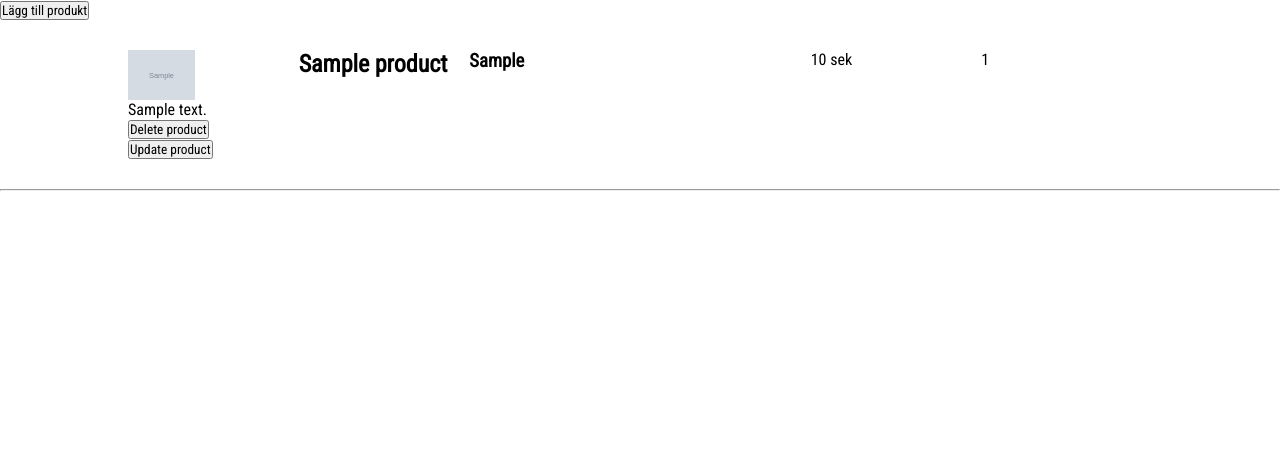
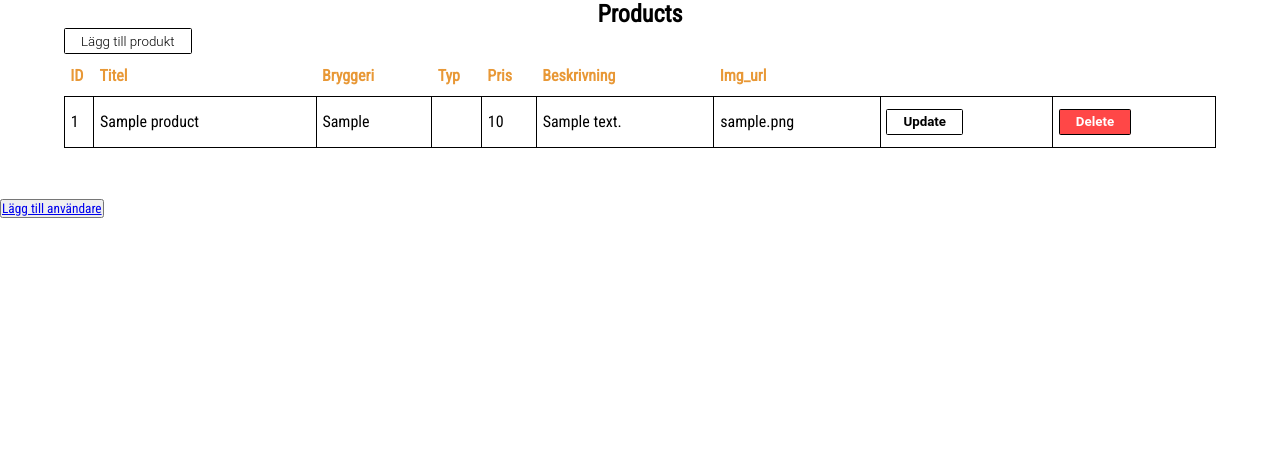
Before and after one commit to brogeby/oltanken, a PHP site: page /oltanken/admin/editproducts.php in a window 1280 px wide. Shown: the part 111-569 px from the top of the page. Run offline with PHP 8.4, Linux system fonts and the light colour scheme; tables that the repository leaves empty or names only in its code hold one stand-in row (values such as "Sample post"); grey boxes marked "Sample" are stand-in pictures.

Commit message:
converted the adminview of products to a table

```diff
--- a/ecommerce-template/public/admin/editproducts.php
+++ b/ecommerce-template/public/admin/editproducts.php
@@ -23,10 +23,12 @@
 	<link href="https://fonts.googleapis.com/css2?family=Montserrat&family=Roboto+Condensed&display=swap" rel="stylesheet">
     <link rel='stylesheet' type='text/css' media='screen' href='../styles/main.css'>
     <link rel='stylesheet' type='text/css' media='screen' href='../styles/productlist-admin.css'>
+    <link rel="stylesheet" href="https://cdnjs.cloudflare.com/ajax/libs/font-awesome/4.7.0/css/font-awesome.min.css">
 </head>
 <body>
 <?php include '../parts/menu.php';?>
 
+<h2>Products</h2>
 <button id="create-product">Lägg till produkt</button>
 
 <div id="create-product-modal" class="modal">
@@ -50,30 +52,48 @@
     </div>
 </div>
 
-<section id="admin-list">
-    <?php foreach ($products as $key => $content) { ?>
-        <ul class="admin-product">
-            <img class="admin-image" src="<?=htmlentities(IMG_PATH . $content['img_url'])?>" alt="<?=htmlentities($content['title'])?>">
-            <h2 class="admin-title"><?=htmlentities($content['title'])?></h2>
-            <h3 class="admin-brewery"><?=htmlentities($content['brewery'])?></h3>
-            <h3 class="admin-type"><?=htmlentities($content['type'])?></h3>
-            <p class="admin-price"><?=htmlentities($content['price'])?> sek</p>
-            <p class="admin-id"><?=htmlentities($content['id'])?></p>
-            <p class="admin-desc"><?=htmlentities($content['description'])?></p>
-            <div class="updateDelete">
+<table class="wrapper-table">
+    <thead>
+        <tr>
+            <th>ID</th>
+            <th>Titel</th>
+            <th>Bryggeri</th>
+            <th>Typ</th>
+            <th>Pris</th>
+            <th>Beskrivning</th>
+            <th>Img_url</th>
+    </thead>
+    <tbody>
+    <?php foreach ($products as $content) { ?>
+        <tr>
+            <td><?=htmlentities($content["id"]); ?></td>
+            <td><?=htmlentities($content["title"]); ?></td>
+            <td><?=htmlentities($content["brewery"]); ?></td>
+            <td><?=htmlentities($content["type"]); ?></td>
+            <td><?=htmlentities($content["price"]); ?></td>
+            <td><?=htmlentities($content["description"]); ?></td>
+            <td><?=htmlentities($content["img_url"]); ?></td>
+            <td>
+                <form action="updateproduct.php" method="GET">
+                    <input type="hidden" name="updateId" value="<?=$content['id']?>">
+                    <input type="submit" name="updateBtn" class="update-btn" value="Update">
+                </form>
+            </td>
+            <td>
                 <form action="#" method="POST">
                     <input type="hidden" name="deleteId" value="<?=$content['id']?>">
-                    <input type="submit" name="deleteBtn" class="delete-btn" value="Delete product">
+                    <input type="submit" name="deleteBtn" class="delete-btn" value="Delete">
                 </form>
-                <form action="updateproduct.php" method="GET">
-                    <input type="hidden" name="updateId" value="<?=$content['id']?>">
-                    <input type="submit" name="updateBtn" class="update-btn" value="Update product">
-                </form>
-            </div>
-        </ul>
-        <hr>
-    <?php } ?>
-</section>
+            </td>
+        </tr>
+        <?php } ?>
+    </tbody>
+</table>
+<button class="add-btn"><a href="create-content.php">Lägg till användare</a></button>
+
+
+
+
 
 <?php include '../parts/footer.php';?>
 <script src="https://ajax.googleapis.com/ajax/libs/jquery/3.5.1/jquery.min.js"></script>
--- a/ecommerce-template/public/styles/productlist-admin.css
+++ b/ecommerce-template/public/styles/productlist-admin.css
@@ -1,3 +1,24 @@
+#create-product {
+  margin-left: 5%;
+  display: inline-block;
+  padding: 0.35em 1.2em;
+  border: 0.1em solid #000;
+  border-radius: 0.12em;
+  box-sizing: border-box;
+  text-decoration: none;
+  font-family: 'Roboto',sans-serif;
+  font-weight: 300;
+  color: #000;
+  text-align: center;
+  transition: all 0.2s;
+  background-color: #fff;
+  }
+
+#create-product:hover {
+  color:#000000;
+  background-color:rgb(230, 230, 230);
+}
+
 .new-product-wrapper {
   display: grid;
   grid-template-columns: 1fr;
@@ -74,3 +95,85 @@
   text-decoration: none;
   cursor: pointer;
 }
+
+
+
+.wrapper-table td {
+  font-weight: normal;
+  font-size: 1em;
+  border: 1px solid #000;
+  width: auto;
+}
+
+.wrapper-table {
+  text-align: left;
+  /* overflow: hidden; */
+  width: 90%;
+  margin: 0 auto 50px;
+  display: table;
+  padding: 0 0 8em 0;
+  border-collapse: collapse;
+}
+
+h2 {
+  text-align: center;
+}
+
+.wrapper-table td, .wrapper-table th {
+  padding: 1% 0.5% 1% 0.5%;
+}
+
+/* Background-color of the odd rows */
+.wrapper-table tr:nth-child(odd) {
+  background-color: rgb(255, 255, 255);
+}
+
+/* Background-color of the even rows */
+.wrapper-table tr:nth-child(even) {
+  background-color: rgb(230, 230, 230);
+}
+
+.wrapper-table th {
+  color: #e89836;
+  border-bottom: 1px solid #000;
+}
+
+.delete-btn {
+  display: inline-block;
+  padding: 0.35em 1.2em;
+  border: 0.1em solid #000;
+  border-radius: 0.12em;
+  box-sizing: border-box;
+  text-decoration: none;
+  font-family: 'Roboto',sans-serif;
+  font-weight: bold;
+  color: rgb(255, 255, 255);
+  text-align: center;
+  transition: all 0.2s;
+  background-color: rgb(255, 71, 71);
+}
+
+.delete-btn:hover {
+  color:#000000;
+  background-color:rgb(230, 230, 230);
+}
+
+.update-btn {
+  display: inline-block;
+  padding: 0.35em 1.2em;
+  border: 0.1em solid #000;
+  border-radius: 0.12em;
+  box-sizing: border-box;
+  text-decoration: none;
+  font-family: 'Roboto',sans-serif;
+  font-weight: bold;
+  color: rgb(0, 0, 0);
+  text-align: center;
+  transition: all 0.2s;
+  background-color: rgb(255, 255, 255);
+}
+
+.update-btn:hover {
+  color:#000000;
+  background-color:rgb(230, 230, 230);
+}
```
Lines whose indentation alone changed are shown as unchanged.
